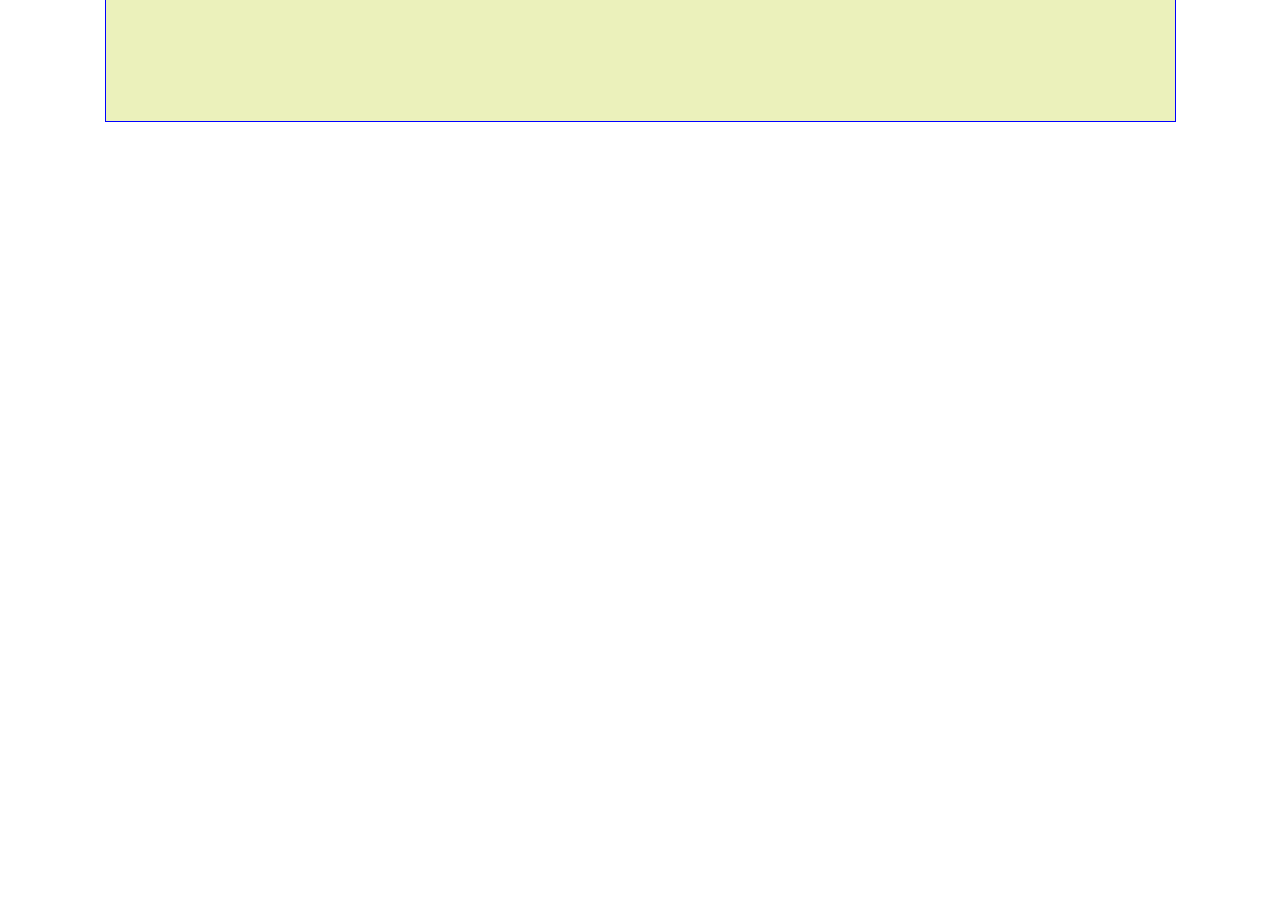
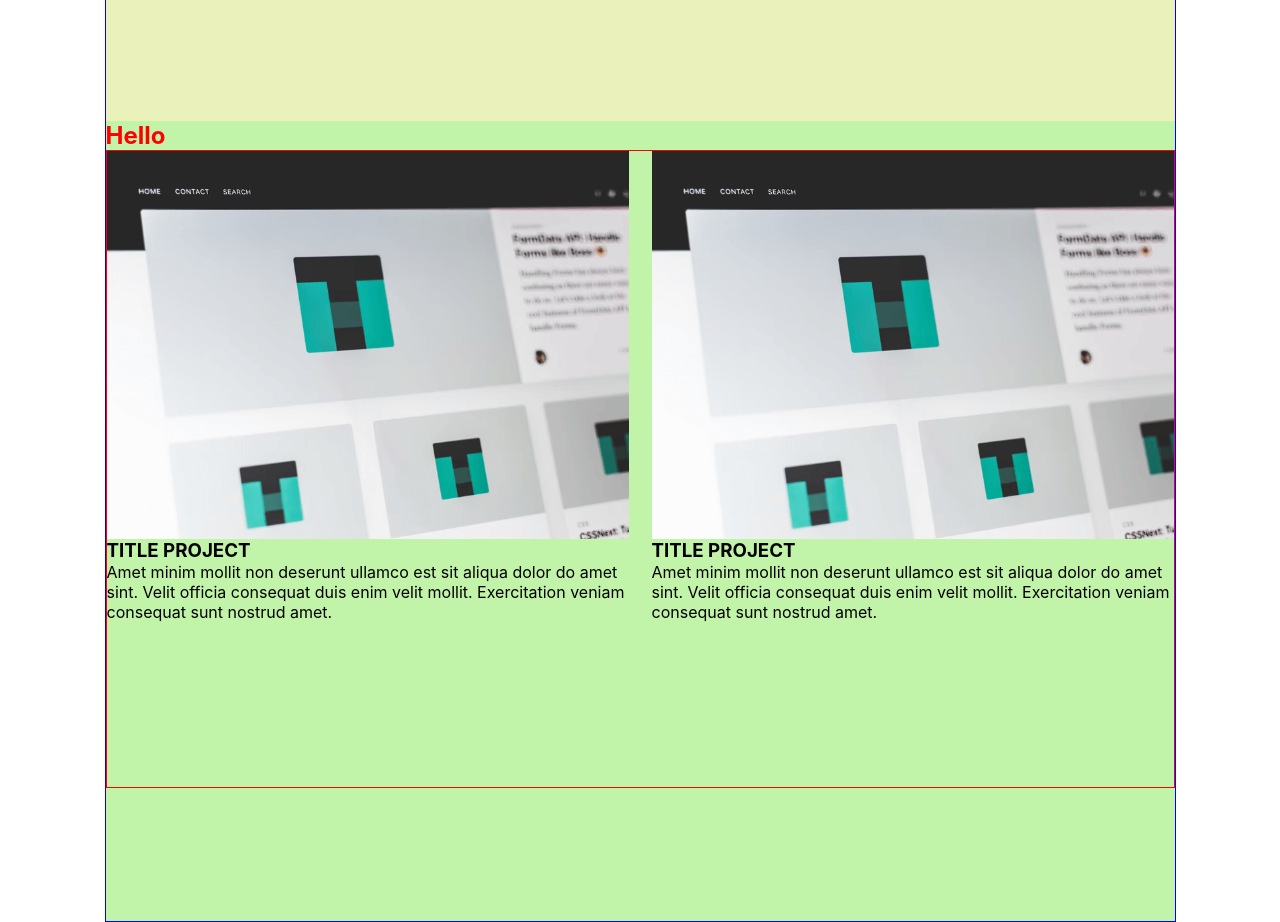
Before and after one commit to roma1524/myPortfolioInc, a React app: page / in a window 1280 px wide. Shown: the part 1280-2202 px from the top of the page. Before the commit the page ends 1402 px from the top, so only its background shows below. Built offline with nearby package versions, Linux system fonts and the light colour scheme.

Commit message:
added Works page and Work

```diff
--- a/src/App.tsx
+++ b/src/App.tsx
@@ -2,6 +2,7 @@ import { Header } from "./layout/header/Header";
 import { Main } from "./layout/section/main/Main";
 import { StyledWrapper } from "./components/FlexWrapper";
 import { Skills } from "./layout/section/skills/Skills";
+import { Works } from "./layout/section/works/Works";
 
 function App() {
   return (
@@ -9,6 +10,7 @@ function App() {
       <Header />
       <Main/>
       <Skills/>
+      <Works />
     </StyledWrapper>
   );
 }
--- a/src/components/nav/Nav.tsx
+++ b/src/components/nav/Nav.tsx
@@ -1,28 +1,21 @@
 import React from "react";
 import styled from "styled-components";
 
-export const Nav = () => {
+
+export const Nav = (props: {menuList: Array<string>}) => {
   return (
     <StyledNav>
       <ul>
 
-        <StyledLi>
+        {props.menuList.map((item, index) => {
+          return (
+          <StyledLi key={index}>
 
-          <a href="#">Projects</a>
+            <a href="#">{item}</a>
 
-        </StyledLi>
-
-        <StyledLi>
-
-          <a href="#">About Me</a>
-
-        </StyledLi>
-
-        <StyledLi>
-
-          <a href="#">Contact</a>
-
-        </StyledLi>
+          </StyledLi>
+          )
+        })}
 
       </ul>
     </StyledNav>
--- a/src/layout/header/Header.tsx
+++ b/src/layout/header/Header.tsx
@@ -3,11 +3,13 @@ import styled from "styled-components";
 import { Nav } from "../../components/nav/Nav";
 import { Logo } from "../../components/logo/Logo";
 
+const navListItems = ['Projects', 'About Me', 'Contact'];
+
 export const Header = () => {
   return (
     <StyledHeader>
       <Logo />
-      <Nav />
+      <Nav menuList={navListItems}/>
     </StyledHeader>
   );
 };
--- /dev/null
+++ b/src/layout/section/works/Works.tsx
@@ -0,0 +1,23 @@
+import React from "react";
+import styled from "styled-components";
+import { SectionTitle } from "../../../components/SectionTitle";
+import { StyledFlexWrapper } from "../../../components/FlexWrapper";
+import { Work } from "./work/Work";
+import project1 from '../../../assets/img/project1.png'
+
+export const Works = () => {
+  return (
+    <StyledWorks>
+      <SectionTitle>Hello</SectionTitle>
+      <StyledFlexWrapper justify={'space-between'}>
+        <Work src={project1} title={'TITLE PROJECT'} text={'Amet minim mollit non deserunt ullamco est sit aliqua dolor do amet sint. Velit officia consequat duis enim velit mollit. Exercitation veniam consequat sunt nostrud amet.'}/>
+        <Work src={project1} title={'TITLE PROJECT'} text={'Amet minim mollit non deserunt ullamco est sit aliqua dolor do amet sint. Velit officia consequat duis enim velit mollit. Exercitation veniam consequat sunt nostrud amet.'}/>
+      </StyledFlexWrapper>
+    </StyledWorks>
+  );
+};
+
+const StyledWorks = styled.section`
+  min-height: 100vh;
+  background-color: #c1f4a9;
+`;
--- /dev/null
+++ b/src/layout/section/works/work/Work.tsx
@@ -0,0 +1,49 @@
+import React from "react";
+import styled from "styled-components";
+
+
+type WorkPropsType = {
+    title: string
+    text: string
+    src: string
+
+}
+
+export const Work = (props: WorkPropsType) => {
+    return (
+        <StyledWork>
+            <StyledImage src={props.src} alt='project'/>
+            <StyledWorkTitle>{props.title}</StyledWorkTitle>
+            {/* <StyledWorkSkills/> */}
+            <StyledWorkText>{props.text}</StyledWorkText>
+        </StyledWork>
+    )
+}
+
+const StyledWork = styled.div`
+    min-height: 636px;
+    max-width: 522px;
+    width: 100%;
+
+    display: flex;
+    flex-direction: column;
+    justify-content: start;
+`
+
+const StyledImage = styled.img`
+    width: 100%;
+    height: 388px;
+    object-fit: cover;
+`
+
+const StyledWorkTitle = styled.h3`
+
+`
+
+const StyledWorkSkills = styled.ul`
+
+`
+
+const StyledWorkText = styled.p`
+
+`
```
Also changed, not shown: src/assets/img/project1.png (added).
